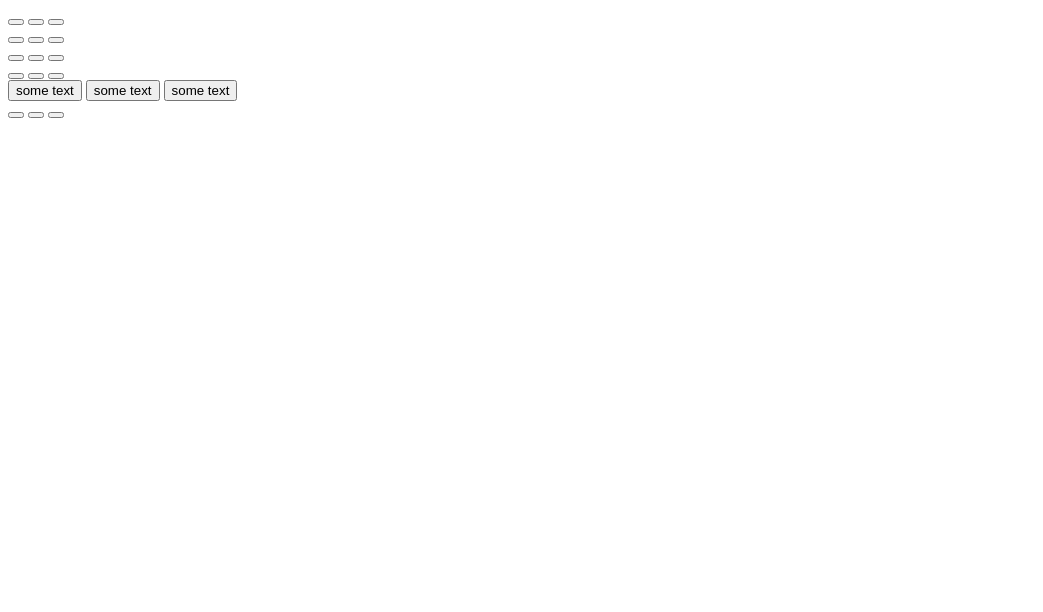
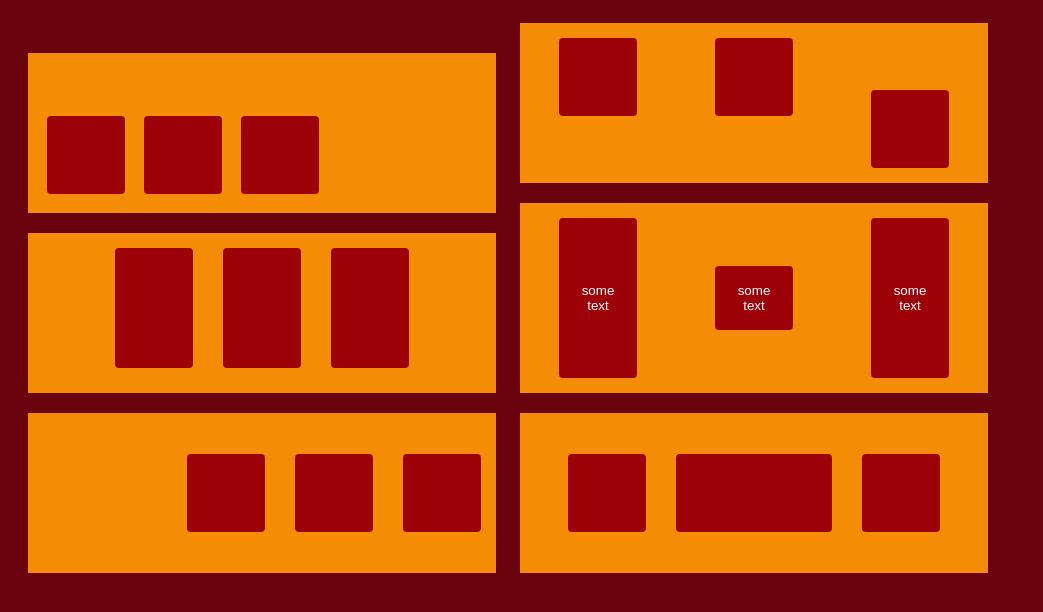
Before and after one commit to Allano256/flexbox-and-bem, a plain HTML site: page index.html in a window 1280 px wide. Shown: the whole page, without its empty margins (0-1043 px from the left). Drawn offline with Linux system fonts and the light colour scheme; the site is published under a folder, as on GitHub Pages, so addresses that start at the root find nothing.

```diff
--- a/index.html
+++ b/index.html
@@ -4,7 +4,7 @@
     <meta charset="UTF-8">
     <meta http-equiv="X-UA-Compatible" content="IE=edge">
     <meta name="viewport" content="width=device-width, initial-scale=1.0">
-    <link rel="stylesheet" href="/styles/index.css">
+    <link rel="stylesheet" href="styles/index.css">
     <title>Document</title>
 </head>
 <body>
@@ -54,6 +54,6 @@
 
 
 
-</div>
+
 </body>
 </html>
```
